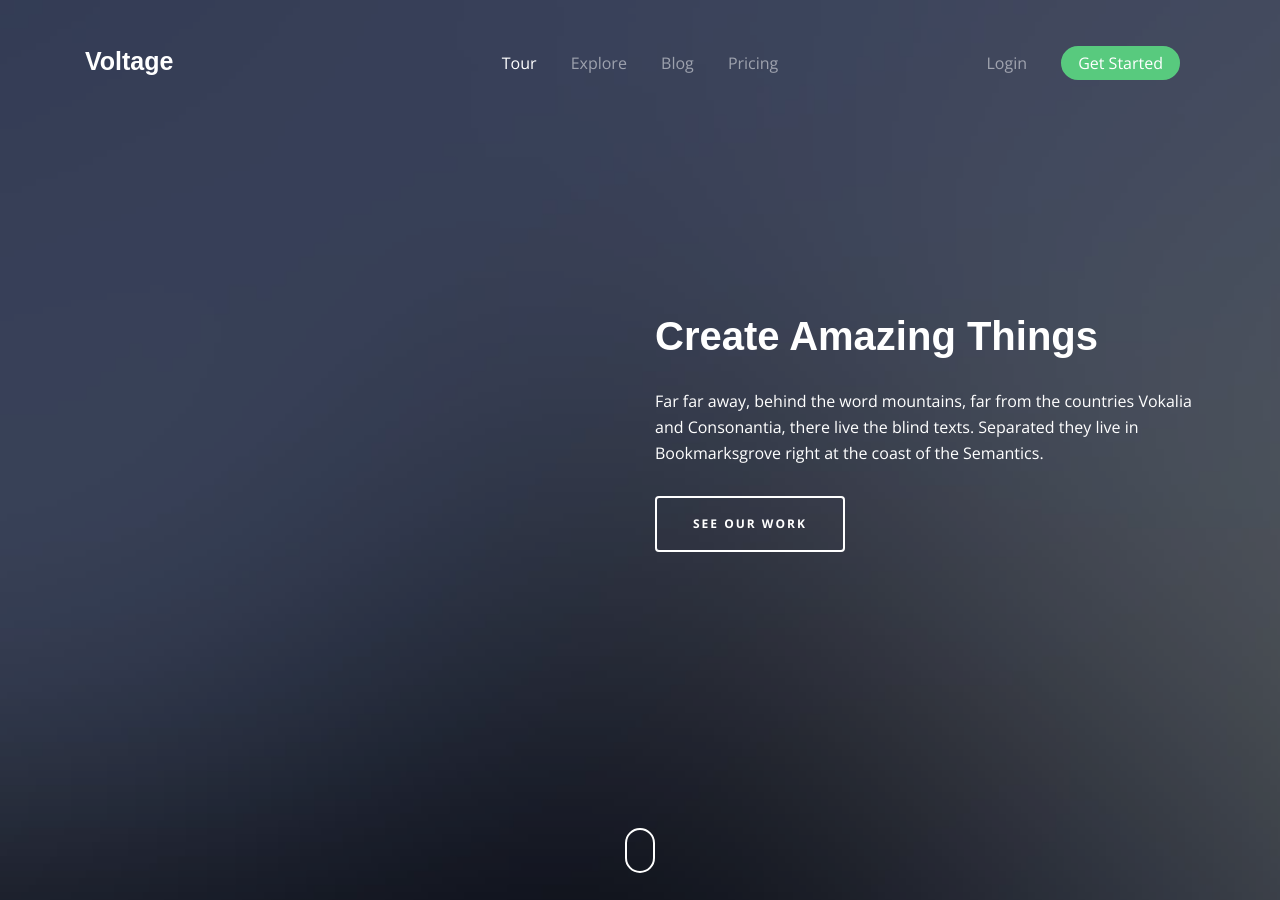
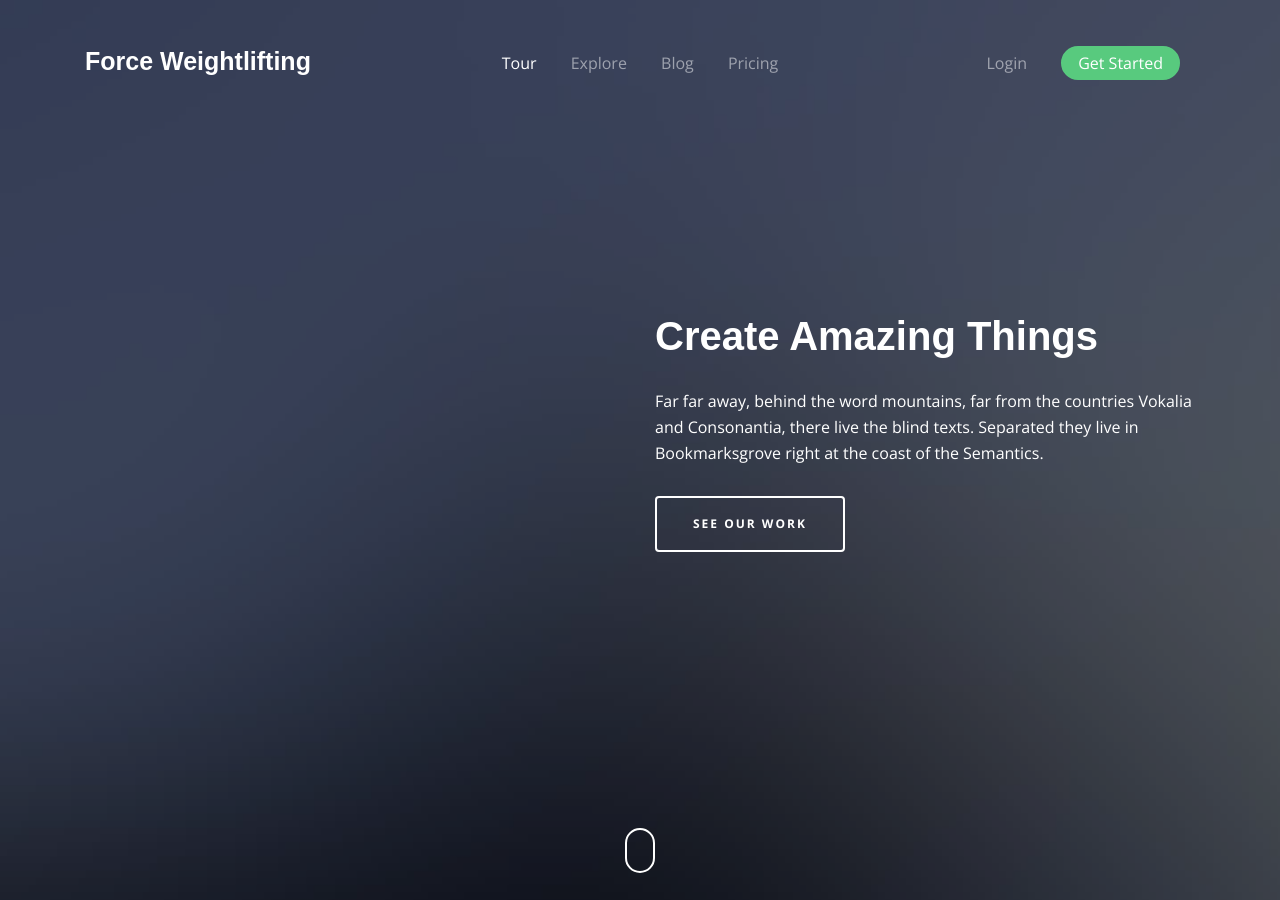
Before and after one commit to Borderce/Borderce.github.io, a Jekyll site: the page index.html, which Jekyll copies as it is, in a window 1280 px wide and 900 px high. Built offline with Jekyll 4.4.1, drawn with Linux system fonts in a browser that asks for light colours; some web fonts are replaced.

Commit message:
Update index.html

```diff
--- a/index.html
+++ b/index.html
@@ -74,7 +74,7 @@
 			<div class="container">
 				<div class="col-lg-3 col-md-3 col-sm-3 col-xs-12 fh5co-logo">
 					<a href="#" class="js-fh5co-mobile-toggle fh5co-nav-toggle"><i></i></a>
-					<a href="#">Voltage</a>
+					<a href="#">Force Weightlifting</a>
 				</div>
 				<div class="col-lg-6 col-md-5 col-sm-5 text-center fh5co-link-wrap">
 					<ul data-offcanvass="yes">
```
